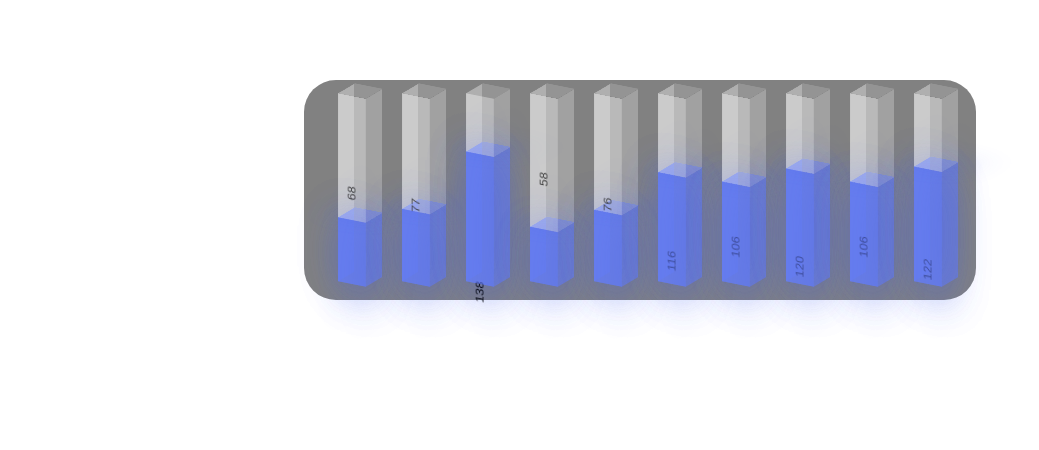
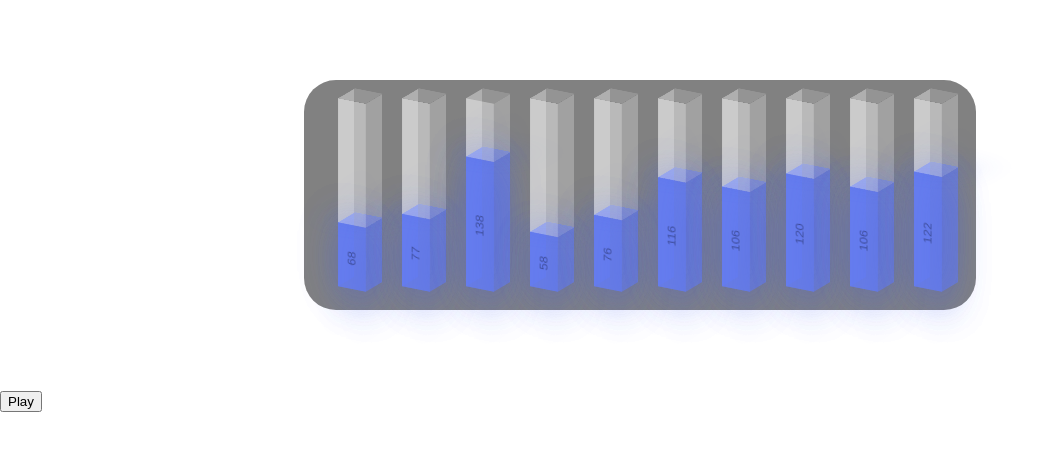
Before and after one commit to jeremynguyen593/sorting-visual, a React (Create React App) app: page / in a window 1280 px wide. Shown: the top 450 px of the page, without its empty margins (0-1039 px from the left). Built offline with nearby package versions, Linux system fonts and the light colour scheme.

Commit message:
Tweaked to set up custom buttons and removed unneccesary functions since we do not care about increasing/decreasing elements

```diff
--- a/src/App.css
+++ b/src/App.css
@@ -17,7 +17,7 @@
   display: flex;
   justify-content: center;
   align-items: center;
-  height: 220px;
+  height: 230px;
 }
 
 .card {
--- a/src/App.js
+++ b/src/App.js
@@ -2,7 +2,6 @@ import React, {Component} from 'react';
 
 import Bar from './components/Bar';
 
-//CSS imports
 import './App.css';
 
 class App extends Component {
@@ -34,8 +33,20 @@ class App extends Component {
         this.setState({
             array: temp,
             arraySteps: [temp],
+            //currentStep: 0,
+        });
+    };
+
+    /* changeArray = (index, value) => {
+        let arr = this.state.array;
+        arr[index] = value;
+        this.setState({
+            array: arr,
+            arraySteps: [arr],
+            currentStep: 0,
         })
-    }
+    } */
+
     render() {
         let bars = this.state.array.map((value, index) => (
             <Bar
@@ -43,15 +54,21 @@ class App extends Component {
                 index = {index}
                 length = {value}
                 color = {0}
+               // changeArray = {this.changeArray}
             />
             )
         );
+
         return (
             <div className = 'app'>
                 <div className = 'frame'>
                     <div className='barsDiv container card'>{bars}</div>
                 </div>
-                <div className = 'control-panel'></div>
+                <div className = 'control-panel'>
+                    <div className='control-buttons'>
+                        <button className='Play'>Play</button>
+                    </div>
+                </div>
                 <div className='panel'></div>
             </div>
         );
--- a/src/components/Bar.js
+++ b/src/components/Bar.js
@@ -1,7 +1,7 @@
 import {useState} from 'react';
 import './Bar.css';
 
-function Bar({index, length, color}) {
+function Bar({index, length, color/*, changeArray*/}) {
 
     const[len, setLen] = useState(length);
 
@@ -38,17 +38,20 @@ function Bar({index, length, color}) {
     const handleChange = (e) => {
         let val = e.target.value;
         if (val === '') {
-            setLen(0)
+            setLen(0);
+            //changeArray(index,0);
         } else {
             val = parseInt(val);
             if (val > 200) {
-                setLen(200)
+                setLen(200);
+               // changeArray(index,200);
             } else {
-                setLen(val)
+                setLen(val);
+               // changeArray(index,val);
             }
         }
 
-        setLen(parseInt(e.target.value))
+        setLen(parseInt(e.target.value));
     };
 
     return (
@@ -63,8 +66,9 @@ function Bar({index, length, color}) {
                     <div className = 'color-bar left-color-bar' style = {front_back_left_right}></div>
                 </div>
                 <div className = 'side front'>
-                <div className = 'color-bar front-color-bar' style = {front_back_left_right}></div>
-                    <input
+                    <div className = 'color-bar front-color-bar' style = {front_back_left_right}>
+
+                   <input
                         type = 'number'
                         length={length}
                         style = {inputStyle}
@@ -72,6 +76,7 @@ function Bar({index, length, color}) {
                         className = 'input'
                         onChange = {handleChange}
                         />
+                    </div>
                 </div>
                 <div className= 'side back'>
                     <div className = 'color-bar back-color-bar' style={front_back_left_right}></div>
```
